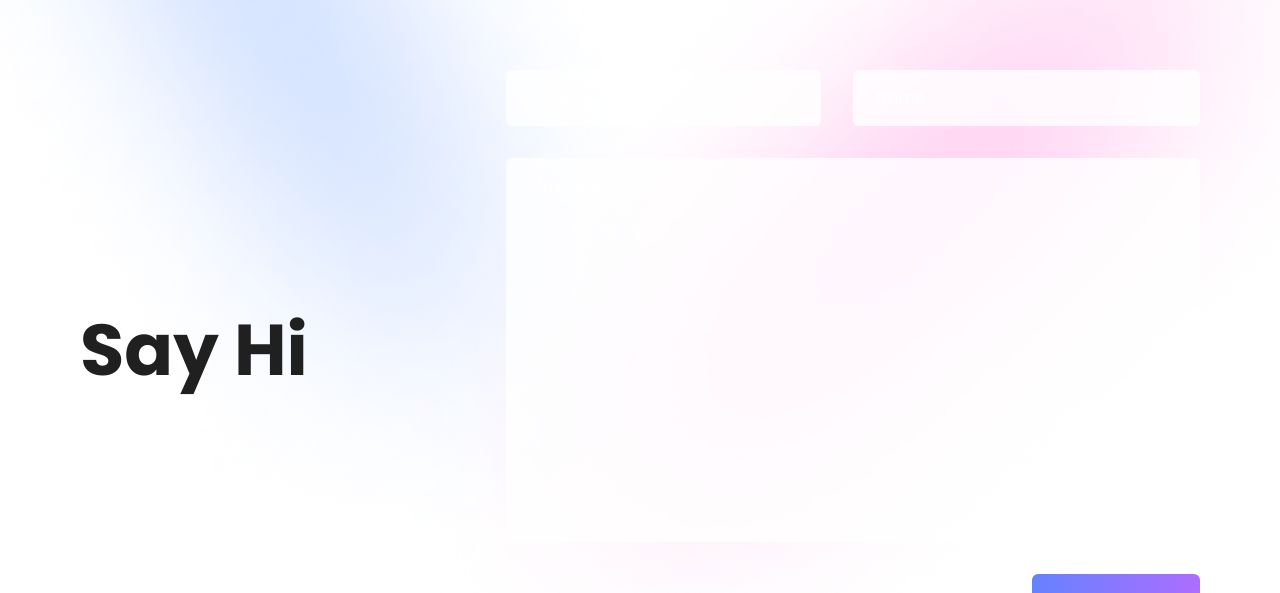
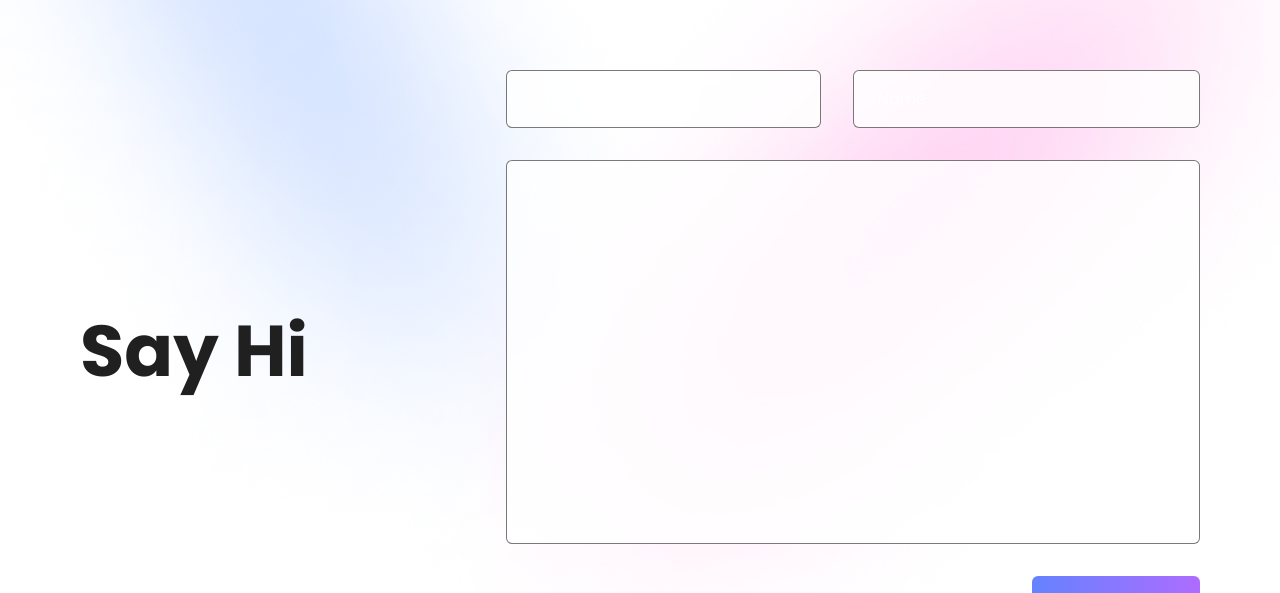
Before and after one commit to webvasenkov/portfolio-v2, a Next.js app in the folder frontend/: page / in a window 1280 px wide. Shown: the part 598-1191 px from the top of the page. Built offline with nearby package versions, Linux system fonts and the light colour scheme; no server answers.

Commit message:
add: border to form

```diff
--- a/frontend/components/graphic/message.tsx
+++ b/frontend/components/graphic/message.tsx
@@ -61,7 +61,7 @@ function Message() {
         <div className='relative w-[100%] xl:w-[calc(50%-2rem)]'>
           <label htmlFor='email' />
           <input
-            className='w-full px-6 py-4 rounded-md bg-white/80 text-[#202020] font-light placeholder:text-white placeholder:font-light placeholder:text-[#202020]/60 outline-none focus:bg-white transition'
+            className='w-full px-6 py-4 border border-dark-gray/60 dark:border-none rounded-md bg-white/80 text-[#202020] font-light placeholder:text-white placeholder:font-light placeholder:text-[#202020]/60 outline-none focus:bg-white transition'
             {...register('email')}
             id='email'
             type='text'
@@ -72,7 +72,7 @@ function Message() {
         <div className='relative w-[100%] xl:w-[50%]'>
           <label htmlFor='name' />
           <input
-            className='w-full px-6 py-4 rounded-md bg-white/80 text-[#202020] font-light placeholder:text-white placeholder:font-light placeholder:text-[#202020]/60 outline-none focus:bg-white transition'
+            className='w-full px-6 py-4 border border-dark-gray/60 dark:border-none rounded-md bg-white/80 text-[#202020] font-light placeholder:text-white placeholder:font-light placeholder:text-[#202020]/60 outline-none focus:bg-white transition'
             {...register('name')}
             name='name'
             id='name'
@@ -84,7 +84,7 @@ function Message() {
         <div className='relative w-full h-48 xl:h-96'>
           <label htmlFor='text' />
           <textarea
-            className='w-full h-full px-6 py-4 rounded-md bg-white/80 text-[#202020] font-light placeholder:text-white placeholder:font-light placeholder:text-[#202020]/60 outline-none resize-none focus:bg-white transition'
+            className='w-full h-full px-6 py-4 border border-dark-gray/60 dark:border-none rounded-md bg-white/80 text-[#202020] font-light placeholder:text-white placeholder:font-light placeholder:text-[#202020]/60 outline-none resize-none focus:bg-white transition'
             {...register('text')}
             name='text'
             id='text'
```
